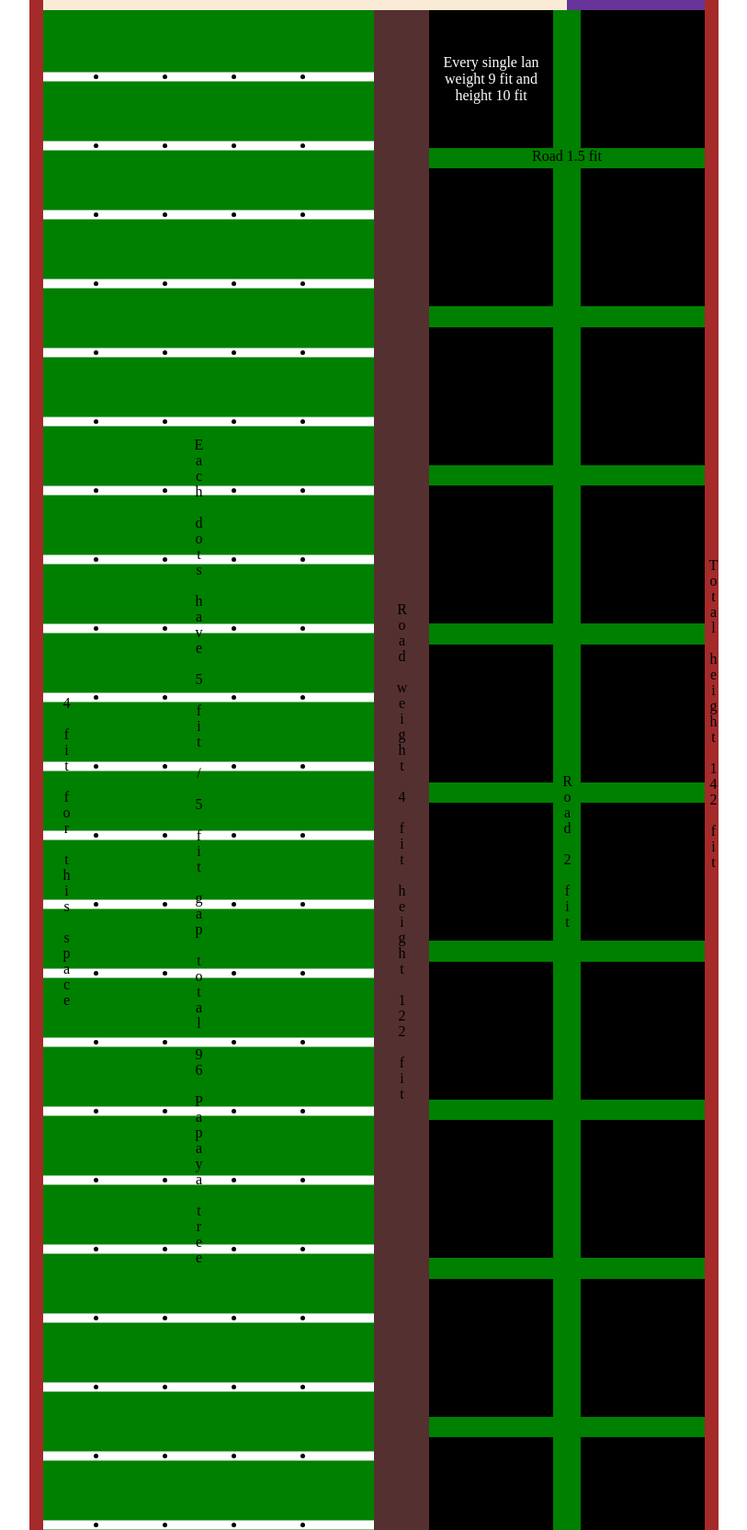
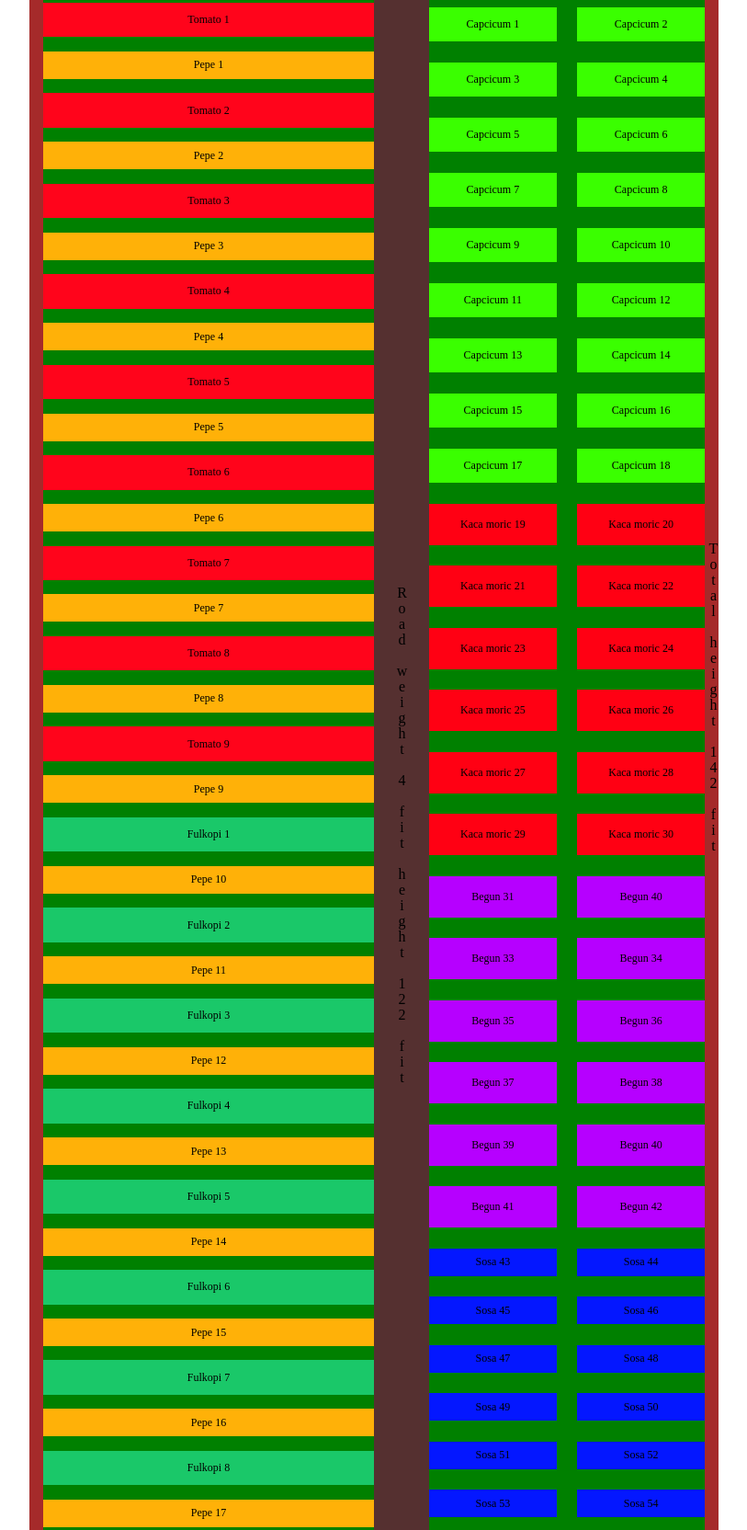
Before and after one commit to farhad45203/demo, a plain HTML site: page index.html in a window 1280 px wide. Shown: the part 402-2066 px from the top of the page at 92% size, without its empty margins (233-1046 px from the left). Drawn offline with Linux system fonts and the light colour scheme.

Commit message:
Add files via upload

```diff
--- a/index.html
+++ b/index.html
@@ -10,165 +10,28 @@
   <body>
     <h1 class="title"><a href="/">Design</a></h1>
 
-    <a class="title" href="second.html">6 fit / 6 fit gap</a>
-
     <div class="totalArea">
       <p class="height">Total height 142 fit</p>
       <p class="weight">Total weight 48 fit</p>
       <div class="forntArea">
         <p class="forntAreaDetails">Height 20 fit</p>
+        <div class="chicken">
+          <p>Chicken Area weight 20 fit height 10 fit</p>
+        </div>
         <div class="gate">
           <p>Gate leanght 20 fit</p>
-        </div>
-        <div class="chicken">
-          <p>Chicken Area weight 20 fit height 10 fit</p>
         </div>
       </div>
       <div class="planArea">
         <div class="papayaTreeArea">
-          <div class="singlePapaya"></div>
-          <div class="singlePapaya"></div>
-          <div class="singlePapaya"></div>
-          <div class="singlePapaya"></div>
-          <div class="singlePapaya"></div>
-          <div class="singlePapaya"></div>
-          <div class="singlePapaya"></div>
-          <div class="singlePapaya"></div>
-          <div class="singlePapaya"></div>
-          <div class="singlePapaya"></div>
-          <div class="singlePapaya"></div>
-          <div class="singlePapaya"></div>
-          <div class="singlePapaya"></div>
-          <div class="singlePapaya"></div>
-          <div class="singlePapaya"></div>
-          <div class="singlePapaya"></div>
-          <div class="singlePapaya"></div>
-          <div class="singlePapaya"></div>
-          <div class="singlePapaya"></div>
-          <div class="singlePapaya"></div>
-          <div class="singlePapaya"></div>
-          <div class="singlePapaya"></div>
-          <div class="singlePapaya"></div>
-          <div class="singlePapaya"></div>
-          <div class="singlePapaya"></div>
-          <div class="singlePapaya"></div>
-          <div class="singlePapaya"></div>
-          <div class="singlePapaya"></div>
-          <div class="singlePapaya"></div>
-          <div class="singlePapaya"></div>
-          <div class="singlePapaya"></div>
-          <div class="singlePapaya"></div>
-          <div class="singlePapaya"></div>
-          <div class="singlePapaya"></div>
-          <div class="singlePapaya"></div>
-          <div class="singlePapaya"></div>
-          <div class="singlePapaya"></div>
-          <div class="singlePapaya"></div>
-          <div class="singlePapaya"></div>
-          <div class="singlePapaya"></div>
-          <div class="singlePapaya"></div>
-          <div class="singlePapaya"></div>
-          <div class="singlePapaya"></div>
-          <div class="singlePapaya"></div>
-          <div class="singlePapaya"></div>
-          <div class="singlePapaya"></div>
-          <div class="singlePapaya"></div>
-          <div class="singlePapaya"></div>
-          <div class="singlePapaya"></div>
-          <div class="singlePapaya"></div>
-          <div class="singlePapaya"></div>
-          <div class="singlePapaya"></div>
-          <div class="singlePapaya"></div>
-          <div class="singlePapaya"></div>
-          <div class="singlePapaya"></div>
-          <div class="singlePapaya"></div>
-          <div class="singlePapaya"></div>
-          <div class="singlePapaya"></div>
-          <div class="singlePapaya"></div>
-          <div class="singlePapaya"></div>
-          <div class="singlePapaya"></div>
-          <div class="singlePapaya"></div>
-          <div class="singlePapaya"></div>
-          <div class="singlePapaya"></div>
-          <div class="singlePapaya"></div>
-          <div class="singlePapaya"></div>
-          <div class="singlePapaya"></div>
-          <div class="singlePapaya"></div>
-          <div class="singlePapaya"></div>
-          <div class="singlePapaya"></div>
-          <div class="singlePapaya"></div>
-          <div class="singlePapaya"></div>
-          <div class="singlePapaya"></div>
-          <div class="singlePapaya"></div>
-          <div class="singlePapaya"></div>
-          <div class="singlePapaya"></div>
-          <div class="singlePapaya"></div>
-          <div class="singlePapaya"></div>
-          <div class="singlePapaya"></div>
-          <div class="singlePapaya"></div>
-          <div class="singlePapaya"></div>
-          <div class="singlePapaya"></div>
-          <div class="singlePapaya"></div>
-          <div class="singlePapaya"></div>
-          <div class="singlePapaya"></div>
-          <div class="singlePapaya"></div>
-          <div class="singlePapaya"></div>
-          <div class="singlePapaya"></div>
-          <div class="singlePapaya"></div>
-          <div class="singlePapaya"></div>
-          <div class="singlePapaya"></div>
-          <div class="singlePapaya"></div>
-          <div class="singlePapaya"></div>
-          <div class="singlePapaya"></div>
-          <div class="singlePapaya"></div>
-          <div class="singlePapaya"></div>
-          <div class="singlePapaya"></div>
-          <div class="singlePapaya"></div>
-          <div class="singlePapaya"></div>
-          <div class="singlePapaya"></div>
-          <div class="papayaSpace">
-            <p>
-              Each dots have 5 fit / 5 fit gap  total 96 Papaya tree
-            </p>
-          </div>
-          <div class="leftSpace"><p>4 fit for this space</p></div>
         </div>
         <div class="mainRoad">
           <p>Road weight 4 fit height 122 fit</p>
         </div>
-        <div class="plantingLan">
-          <div class="singleLan">
-            <p>Every single lan weight 9 fit and height 10 fit</p>
-          </div>
-          <div class="singleLan"></div>
-          <div class="singleLan"></div>
-          <div class="singleLan"></div>
-          <div class="singleLan"></div>
-          <div class="singleLan"></div>
-          <div class="singleLan"></div>
-          <div class="singleLan"></div>
-          <div class="singleLan"></div>
-          <div class="singleLan"></div>
-          <div class="singleLan"></div>
-          <div class="singleLan"></div>
-          <div class="singleLan"></div>
-          <div class="singleLan"></div>
-          <div class="singleLan"></div>
-          <div class="singleLan"></div>
-          <div class="singleLan"></div>
-          <div class="singleLan"></div>
-          <div class="singleLan"></div>
-          <div class="singleLan"></div>
-          <div class="singleLan">
-            <p>This lan weight 9 fit and height 7 fit</p>
-          </div>
-          <div class="singleLan">
-            <p>This lan weight 9 fit and height 7 fit</p>
-          </div>
-          <p class="lanColumRoad">Road 2 fit</p>
-          <p class="lanRowRoad">Road 1.5 fit</p>
-        </div>
+        <div class="plantingLan"></div>
       </div>
     </div>
+
+    <script src="main.js"></script>
   </body>
 </html>
--- /dev/null
+++ b/main.js
@@ -0,0 +1,143 @@
+const lans = [
+    { description: "Capcicum", lanName: "1", height: "37.5px", weight: "100%", bgColour:"#3aff00" },
+    { description: "Capcicum", lanName: "2", height: "37.5px", weight: "100%", bgColour:"#3aff00" },
+    { description: "Capcicum", lanName: "3", height: "37.5px", weight: "100%", bgColour:"#3aff00" },
+    { description: "Capcicum", lanName: "4", height: "37.5px", weight: "100%", bgColour:"#3aff00" },
+    { description: "Capcicum", lanName: "5", height: "37.5px", weight: "100%", bgColour:"#3aff00" },
+    { description: "Capcicum", lanName: "6", height: "37.5px", weight: "100%", bgColour:"#3aff00" },
+    { description: "Capcicum", lanName: "7", height: "37.5px", weight: "100%", bgColour:"#3aff00" },
+    { description: "Capcicum", lanName: "8", height: "37.5px", weight: "100%", bgColour:"#3aff00" },
+    { description: "Capcicum", lanName: "9", height: "37.5px", weight: "100%", bgColour:"#3aff00" },
+    { description: "Capcicum", lanName: "10", height: "37.5px", weight: "100%", bgColour:"#3aff00" },
+    { description: "Capcicum", lanName: "11", height: "37.5px", weight: "100%", bgColour:"#3aff00" },
+    { description: "Capcicum", lanName: "12", height: "37.5px", weight: "100%", bgColour:"#3aff00" },
+    { description: "Capcicum", lanName: "13", height: "37.5px", weight: "100%", bgColour:"#3aff00" },
+    { description: "Capcicum", lanName: "14", height: "37.5px", weight: "100%", bgColour:"#3aff00" },
+    { description: "Capcicum", lanName: "15", height: "37.5px", weight: "100%", bgColour:"#3aff00" },
+    { description: "Capcicum", lanName: "16", height: "37.5px", weight: "100%", bgColour:"#3aff00" },
+    { description: "Capcicum", lanName: "17", height: "37.5px", weight: "100%", bgColour:"#3aff00" },
+    { description: "Capcicum", lanName: "18", height: "37.5px", weight: "100%", bgColour:"#3aff00" },
+    { description: "Kaca moric", lanName: "19", height: "45px", weight: "100%", bgColour:"#ff0013" },
+    { description: "Kaca moric", lanName: "20", height: "45px", weight: "100%", bgColour:"#ff0013" },
+    { description: "Kaca moric", lanName: "21", height: "45px", weight: "100%", bgColour:"#ff0013" },
+    { description: "Kaca moric", lanName: "22", height: "45px", weight: "100%", bgColour:"#ff0013" },
+    { description: "Kaca moric", lanName: "23", height: "45px", weight: "100%", bgColour:"#ff0013" },
+    { description: "Kaca moric", lanName: "24", height: "45px", weight: "100%", bgColour:"#ff0013" },
+    { description: "Kaca moric", lanName: "25", height: "45px", weight: "100%", bgColour:"#ff0013" },
+    { description: "Kaca moric", lanName: "26", height: "45px", weight: "100%", bgColour:"#ff0013" },
+    { description: "Kaca moric", lanName: "27", height: "45px", weight: "100%", bgColour:"#ff0013" },
+    { description: "Kaca moric", lanName: "28", height: "45px", weight: "100%", bgColour:"#ff0013" },
+    { description: "Kaca moric", lanName: "29", height: "45px", weight: "100%", bgColour:"#ff0013" },
+    { description: "Kaca moric", lanName: "30", height: "45px", weight: "100%", bgColour:"#ff0013" },
+    { description: "Begun", lanName: "31", height: "45px", weight: "100%", bgColour:"#b600ff" },
+    { description: "Begun", lanName: "40", height: "45px", weight: "100%", bgColour:"#b600ff" },
+    { description: "Begun", lanName: "33", height: "45px", weight: "100%", bgColour:"#b600ff" },
+    { description: "Begun", lanName: "34", height: "45px", weight: "100%", bgColour:"#b600ff" },
+    { description: "Begun", lanName: "35", height: "45px", weight: "100%", bgColour:"#b600ff" },
+    { description: "Begun", lanName: "36", height: "45px", weight: "100%", bgColour:"#b600ff" },
+    { description: "Begun", lanName: "37", height: "45px", weight: "100%", bgColour:"#b600ff" },
+    { description: "Begun", lanName: "38", height: "45px", weight: "100%", bgColour:"#b600ff" },
+    { description: "Begun", lanName: "39", height: "45px", weight: "100%", bgColour:"#b600ff" },
+    { description: "Begun", lanName: "40", height: "45px", weight: "100%", bgColour:"#b600ff" },
+    { description: "Begun", lanName: "41", height: "45px", weight: "100%", bgColour:"#b600ff" },
+    { description: "Begun", lanName: "42", height: "45px", weight: "100%", bgColour:"#b600ff" },
+    { description: "Sosa", lanName: "43", height: "30px", weight: "100%", bgColour:"#0417ff" },
+    { description: "Sosa", lanName: "44", height: "30px", weight: "100%", bgColour:"#0417ff" },
+    { description: "Sosa", lanName: "45", height: "30px", weight: "100%", bgColour:"#0417ff" },
+    { description: "Sosa", lanName: "46", height: "30px", weight: "100%", bgColour:"#0417ff" },
+    { description: "Sosa", lanName: "47", height: "30px", weight: "100%", bgColour:"#0417ff" },
+    { description: "Sosa", lanName: "48", height: "30px", weight: "100%", bgColour:"#0417ff" },
+    { description: "Sosa", lanName: "49", height: "30px", weight: "100%", bgColour:"#0417ff" },
+    { description: "Sosa", lanName: "50", height: "30px", weight: "100%", bgColour:"#0417ff" },
+    { description: "Sosa", lanName: "51", height: "30px", weight: "100%", bgColour:"#0417ff" },
+    { description: "Sosa", lanName: "52", height: "30px", weight: "100%", bgColour:"#0417ff" },
+    { description: "Sosa", lanName: "53", height: "30px", weight: "100%", bgColour:"#0417ff" },
+    { description: "Sosa", lanName: "54", height: "30px", weight: "100%", bgColour:"#0417ff" },
+    { description: "Sosa", lanName: "55", height: "30px", weight: "100%", bgColour:"#0417ff" },
+    { description: "Sosa", lanName: "56", height: "30px", weight: "100%", bgColour:"#0417ff" },
+    { description: "Sosa", lanName: "57", height: "30px", weight: "100%", bgColour:"#0417ff" },
+    { description: "Sosa", lanName: "58", height: "30px", weight: "100%", bgColour:"#0417ff" },
+    { description: "Sosa", lanName: "59", height: "30px", weight: "100%", bgColour:"#0417ff" },
+    { description: "Sosa", lanName: "60", height: "30px", weight: "100%", bgColour:"#0417ff" },
+];
+
+const plantingLan = document.querySelector(".plantingLan");
+
+plantingLan.innerHTML = ""; // Clear existing content
+
+lans.forEach(lan => {
+    const lanItem = document.createElement('div');
+    lanItem.classList.add('lan-item');
+
+    lanItem.style.backgroundColor = lan.bgColour;
+    lanItem.style.width = lan.weight;
+    lanItem.style.height = lan.height;
+
+    lanItem.innerHTML = `
+        <p>${lan.description} ${lan.lanName}</p>
+    `;
+
+
+    plantingLan.appendChild(lanItem);
+});
+
+
+const pepeLans = [
+    { description: "Tomato", lanName: "1", height: "37.5px", weight: "100%", bgColour:"#ff041b" },
+    { description: "Pepe", lanName: "1", height: "30px", weight: "100%", bgColour:"#ffb108" },
+    { description: "Tomato", lanName: "2", height: "37.5px", weight: "100%", bgColour:"#ff041b" },
+    { description: "Pepe", lanName: "2", height: "30px", weight: "100%", bgColour:"#ffb108" },
+    { description: "Tomato", lanName: "3", height: "37.5px", weight: "100%", bgColour:"#ff041b" },
+    { description: "Pepe", lanName: "3", height: "30px", weight: "100%", bgColour:"#ffb108" },
+    { description: "Tomato", lanName: "4", height: "37.5px", weight: "100%", bgColour:"#ff041b" },
+    { description: "Pepe", lanName: "4", height: "30px", weight: "100%", bgColour:"#ffb108" },
+    { description: "Tomato", lanName: "5", height: "37.5px", weight: "100%", bgColour:"#ff041b" },
+    { description: "Pepe", lanName: "5", height: "30px", weight: "100%", bgColour:"#ffb108" },
+    { description: "Tomato", lanName: "6", height: "37.5px", weight: "100%", bgColour:"#ff041b" },
+    { description: "Pepe", lanName: "6", height: "30px", weight: "100%", bgColour:"#ffb108" },
+    { description: "Tomato", lanName: "7", height: "37.5px", weight: "100%", bgColour:"#ff041b" },
+    { description: "Pepe", lanName: "7", height: "30px", weight: "100%", bgColour:"#ffb108" },
+    { description: "Tomato", lanName: "8", height: "37.5px", weight: "100%", bgColour:"#ff041b" },
+    { description: "Pepe", lanName: "8", height: "30px", weight: "100%", bgColour:"#ffb108" },
+    { description: "Tomato", lanName: "9", height: "37.5px", weight: "100%", bgColour:"#ff041b" },
+    { description: "Pepe", lanName: "9", height: "30px", weight: "100%", bgColour:"#ffb108" },
+    { description: "Fulkopi", lanName: "1", height: "37.5px", weight: "100%", bgColour:"#1ac869" },
+    { description: "Pepe", lanName: "10", height: "30px", weight: "100%", bgColour:"#ffb108" },
+    { description: "Fulkopi", lanName: "2", height: "37.5px", weight: "100%", bgColour:"#1ac869" },
+    { description: "Pepe", lanName: "11", height: "30px", weight: "100%", bgColour:"#ffb108" },
+    { description: "Fulkopi", lanName: "3", height: "37.5px", weight: "100%", bgColour:"#1ac869" },
+    { description: "Pepe", lanName: "12", height: "30px", weight: "100%", bgColour:"#ffb108" },
+    { description: "Fulkopi", lanName: "4", height: "37.5px", weight: "100%", bgColour:"#1ac869" },
+    { description: "Pepe", lanName: "13", height: "30px", weight: "100%", bgColour:"#ffb108" },
+    { description: "Fulkopi", lanName: "5", height: "37.5px", weight: "100%", bgColour:"#1ac869" },
+    { description: "Pepe", lanName: "14", height: "30px", weight: "100%", bgColour:"#ffb108" },
+    { description: "Fulkopi", lanName: "6", height: "37.5px", weight: "100%", bgColour:"#1ac869" },
+    { description: "Pepe", lanName: "15", height: "30px", weight: "100%", bgColour:"#ffb108" },
+    { description: "Fulkopi", lanName: "7", height: "37.5px", weight: "100%", bgColour:"#1ac869" },
+    { description: "Pepe", lanName: "16", height: "30px", weight: "100%", bgColour:"#ffb108" },
+    { description: "Fulkopi", lanName: "8", height: "37.5px", weight: "100%", bgColour:"#1ac869" },
+    { description: "Pepe", lanName: "17", height: "30px", weight: "100%", bgColour:"#ffb108" },
+    { description: "Fulkopi", lanName: "9", height: "37.5px", weight: "100%", bgColour:"#1ac869" },
+    { description: "Pepe", lanName: "18", height: "30px", weight: "100%", bgColour:"#ffb108" },
+    { description: "Fulkopi", lanName: "10", height: "37.5px", weight: "100%", bgColour:"#1ac869" },
+]
+
+const papayaTreeArea = document.querySelector(".papayaTreeArea");
+
+papayaTreeArea.innerHTML = ""; // Clear existing content
+
+pepeLans.forEach(pepeLan => {
+    const pepeLanItem = document.createElement('div');
+    pepeLanItem.classList.add('lan-item');
+
+    pepeLanItem.style.backgroundColor = pepeLan.bgColour;
+    pepeLanItem.style.width = pepeLan.weight;
+    pepeLanItem.style.height = pepeLan.height;
+
+    pepeLanItem.innerHTML = `
+        <p>${pepeLan.description} ${pepeLan.lanName}</p>
+    `;
+
+
+    papayaTreeArea.appendChild(pepeLanItem);
+});
--- a/style.css
+++ b/style.css
@@ -40,14 +40,14 @@ p {
 
 .forntAreaDetails {
   position: absolute;
-  left: 0;
+  right: 0;
   height: 100%;
   writing-mode: vertical-rl;
   text-orientation: upright;
 }
 
 .gate {
-  margin-left: 45px;
+  margin-right: 45px;
   background-color: green;
   width: 300px;
   height: 20px;
@@ -70,11 +70,9 @@ p {
 
 .papayaTreeArea {
   width: 360px;
-  display: flex;
-  flex-wrap: wrap;
-  justify-content: end;
-  overflow: hidden;
-  position: relative;
+  display: grid;
+  gap: 15px;
+  padding: 10px 0;
 }
 
 .singlePapaya {
@@ -161,17 +159,20 @@ p {
 
 .plantingLan {
   width: 300px;
-  overflow: hidden;
   display: grid;
   grid-template-columns: repeat(2, 1fr);
-  column-gap: 30px;
-  row-gap: 22.5px;
-  position: relative;
+  gap: 22.5px;
+  padding: 15px 0;
 }
 
-.singleLan {
-  height: 150px;
-  background-color: black;
+.lan-item p {
+  font-size: 12px;
+  margin: auto 0;
+  padding: 0;
+  display: flex;
+  justify-content: center;
+  align-items: center;
+  height: 100%;
 }
 
 .lanColumRoad {
```
